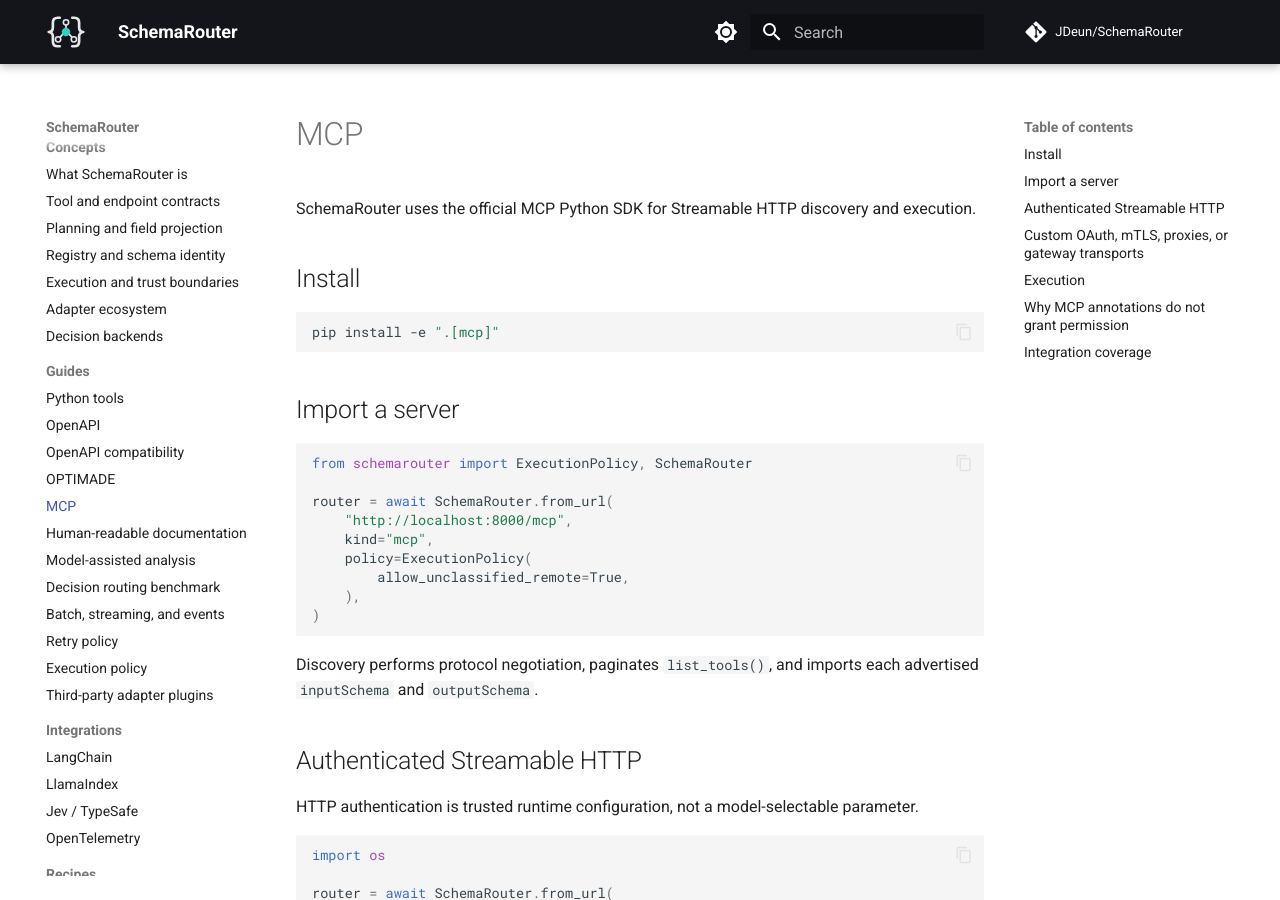
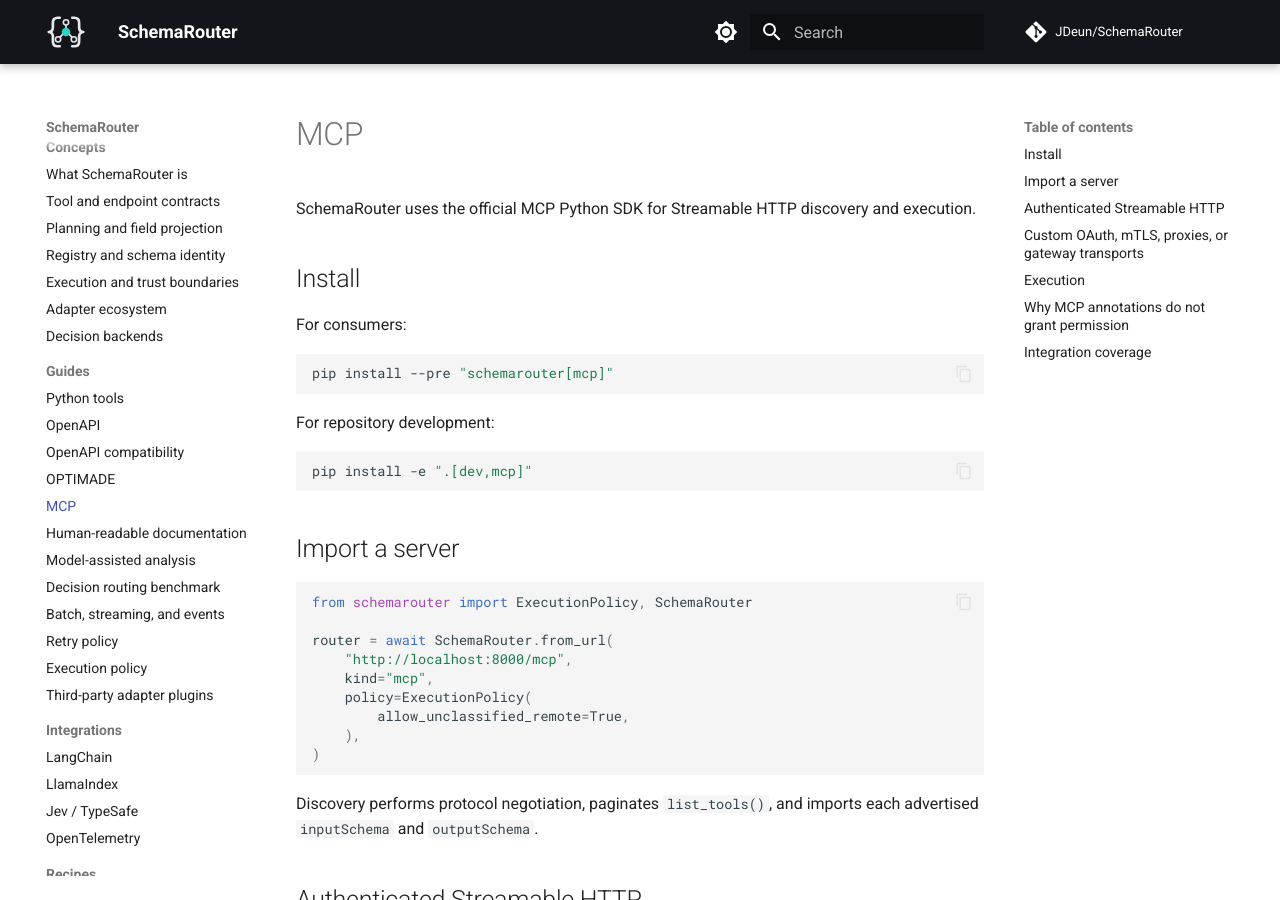
Before and after one commit to JDeun/SchemaRouter, an MkDocs documentation site: the page built from docs/guides/mcp.md, in a window 1280 px wide and 900 px high. Built offline with MkDocs 1.6.1 and Material for MkDocs 9.7.7, drawn with Linux system fonts in a browser that asks for light colours; comment, search, counter and statistics services are not loaded.

Commit message:
docs: distinguish consumer and development MCP installs

````diff
--- a/docs/guides/mcp.md
+++ b/docs/guides/mcp.md
@@ -4,8 +4,16 @@
 
 ## Install
 
+For consumers:
+
 ```bash
-pip install -e ".[mcp]"
+pip install --pre "schemarouter[mcp]"
+```
+
+For repository development:
+
+```bash
+pip install -e ".[dev,mcp]"
 ```
 
 ## Import a server
````
